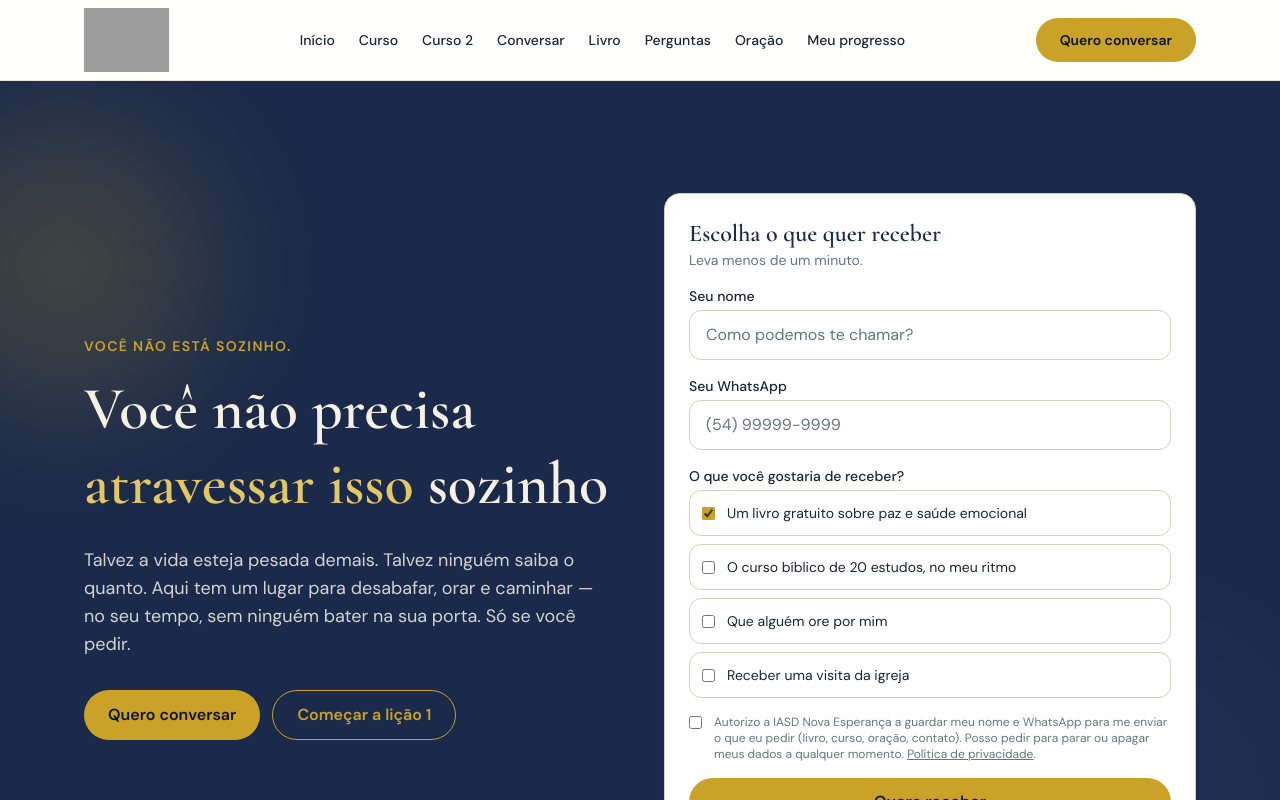
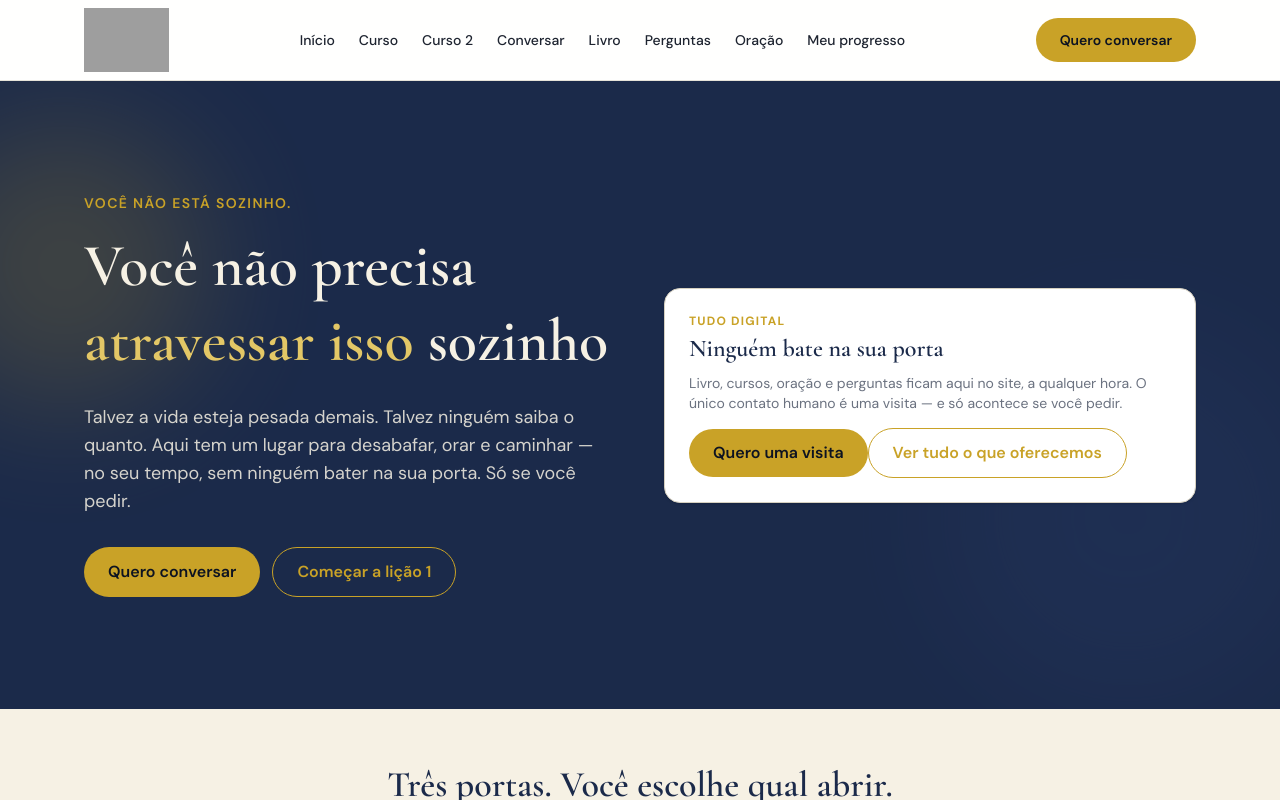
Before and after one commit to armandoportoserra/chave-da-virada, a Next.js app: page / in a window 1280 px wide. Shown: the top 800 px of the page. Built offline with nearby package versions, Linux system fonts and the light colour scheme; no server answers; grey boxes are pictures that could not be loaded.

Commit message:
Inicio: sem formulario de WhatsApp; visita so a pedido
Removed the FormCadastro component and added a new section for visit options.

```diff
--- a/src/app/page.tsx
+++ b/src/app/page.tsx
@@ -1,8 +1,6 @@
-import { Suspense } from "react";
 import Link from "next/link";
 import Cabecalho from "@/components/Cabecalho";
 import Rodape from "@/components/Rodape";
-import FormCadastro from "@/components/FormCadastro";
 import Vitrine from "@/components/Vitrine";
 
 const jornada = [
@@ -42,12 +40,12 @@ export default function Home() {
                 </Link>
               </div>
             </div>
-            <div className="card bg-white text-ink" id="cadastro">
-              <h2 className="serif text-2xl font-semibold text-navy">Escolha o que quer receber</h2>
-              <p className="mb-4 text-sm text-muted">Leva menos de um minuto.</p>
-              <Suspense fallback={null}>
-                <FormCadastro />
-              </Suspense>
+            <div className="card bg-white text-ink" id="visita">
+              <p className="text-xs font-bold uppercase tracking-widest text-gold">Tudo digital</p>
+              <h2 className="serif text-2xl font-semibold text-navy mt-1">Ninguém bate na sua porta</h2>
+              <p className="mt-2 text-sm text-muted">Livro, cursos, oração e perguntas ficam aqui no site, a qualquer hora. O único contato humano é uma visita — e só acontece se você pedir.</p>
+              <Link href="/conversar" className="btn-gold mt-4">Quero uma visita</Link>
+              <Link href="/ofertas" className="btn-outline mt-2">Ver tudo o que oferecemos</Link>
             </div>
           </div>
         </section>
```
